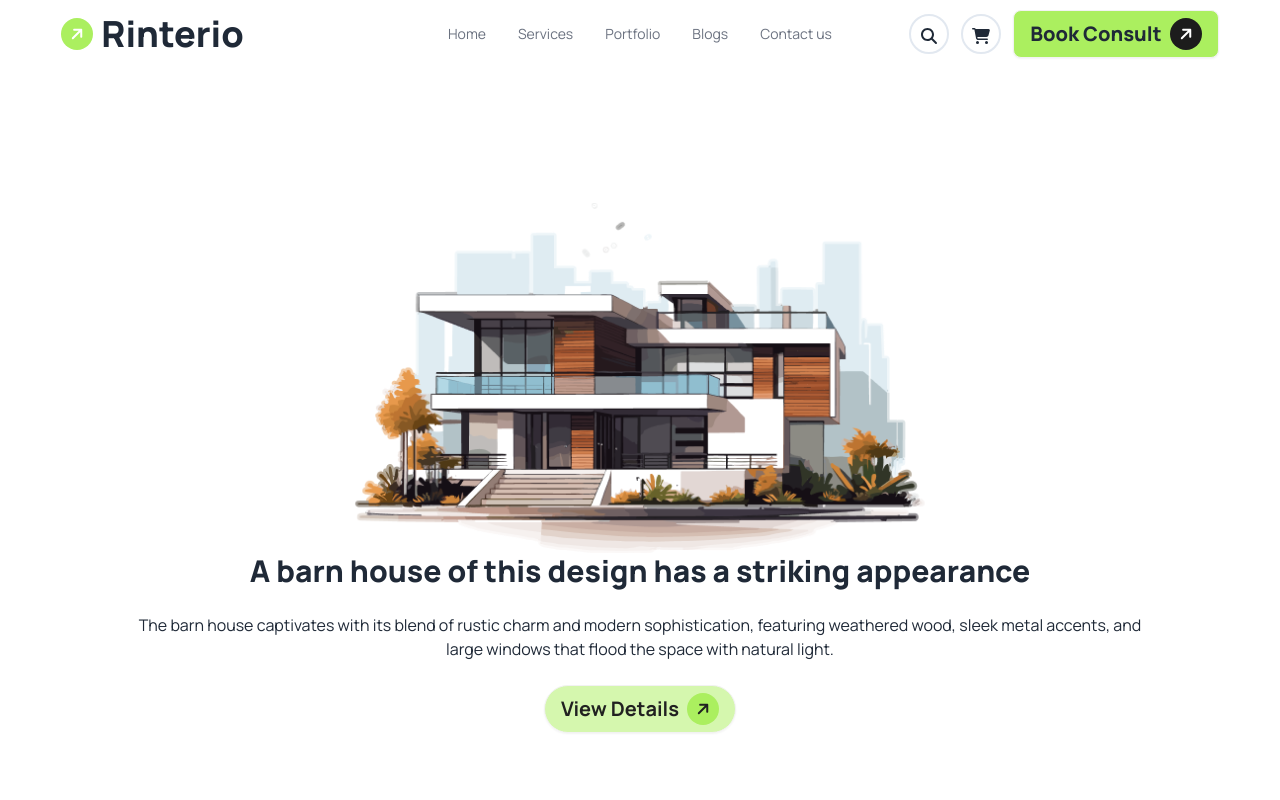
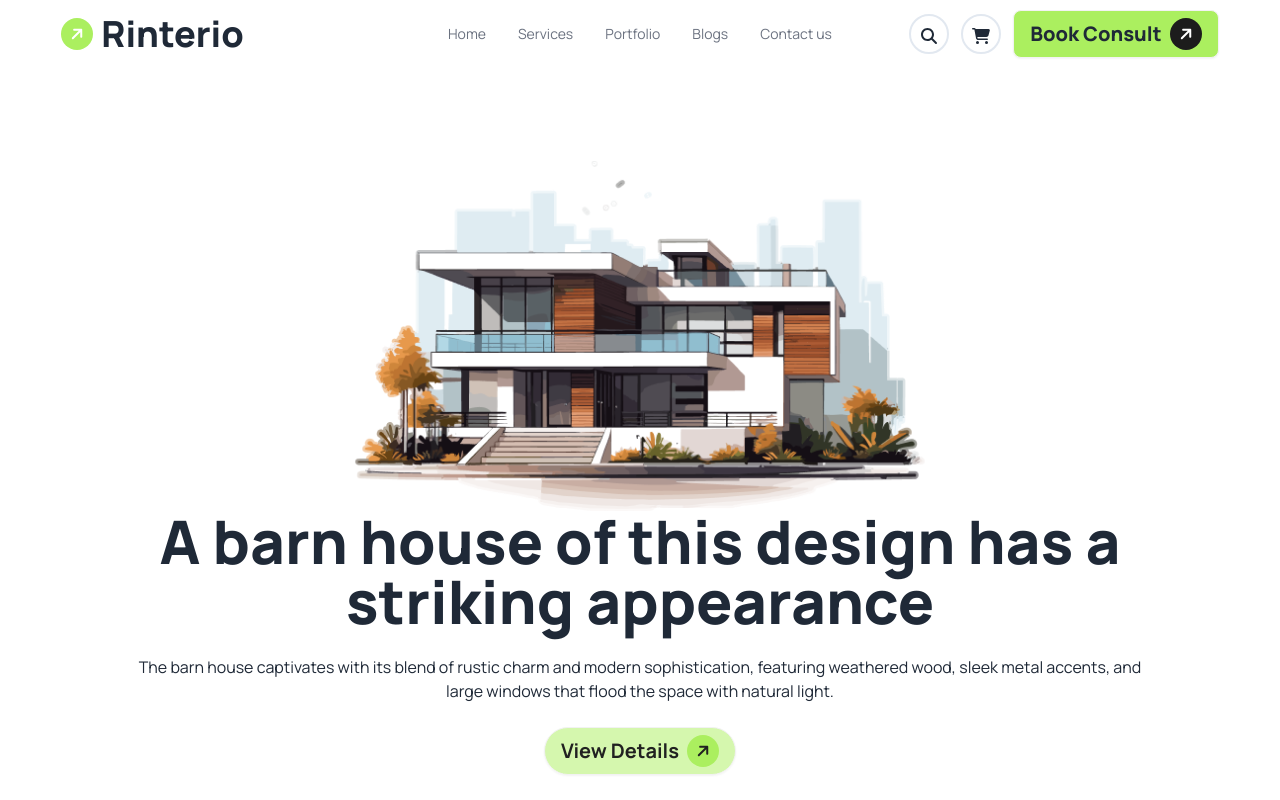
Before and after one commit to abdullahsofte/assignment_three, a plain HTML site: page index.html in a window 1280 px wide. Shown: the top 800 px of the page. Drawn offline with nearby package versions, Linux system fonts and the light colour scheme.

Commit message:
slider font size change

```diff
--- a/index.html
+++ b/index.html
@@ -88,7 +88,7 @@
                 <div class="hero-content text-center">
                     <div class="max-w-5xl">
                         <img class="mx-auto" src="images/banner.png" alt="">
-                        <h1 class="text-6xl sm:text-3xl font-extrabold ">A barn house of this design has a striking appearance</h1>
+                        <h1 class="sm:text-3xl md:text-4xl lg:text-6xl font-extrabold ">A barn house of this design has a striking appearance</h1>
                         <p class="py-6">
                             The barn house captivates with its blend of rustic charm and modern sophistication,
                             featuring weathered wood, sleek metal
```
